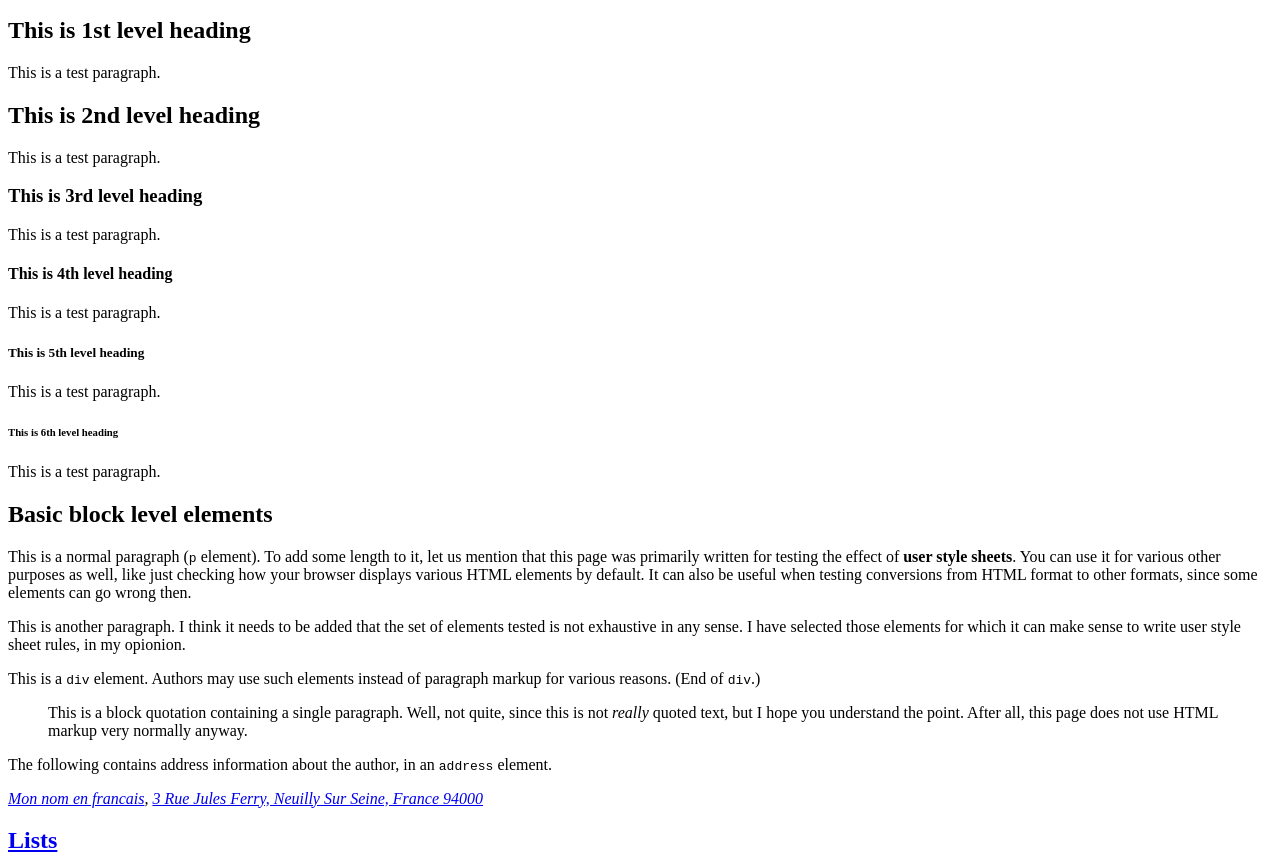
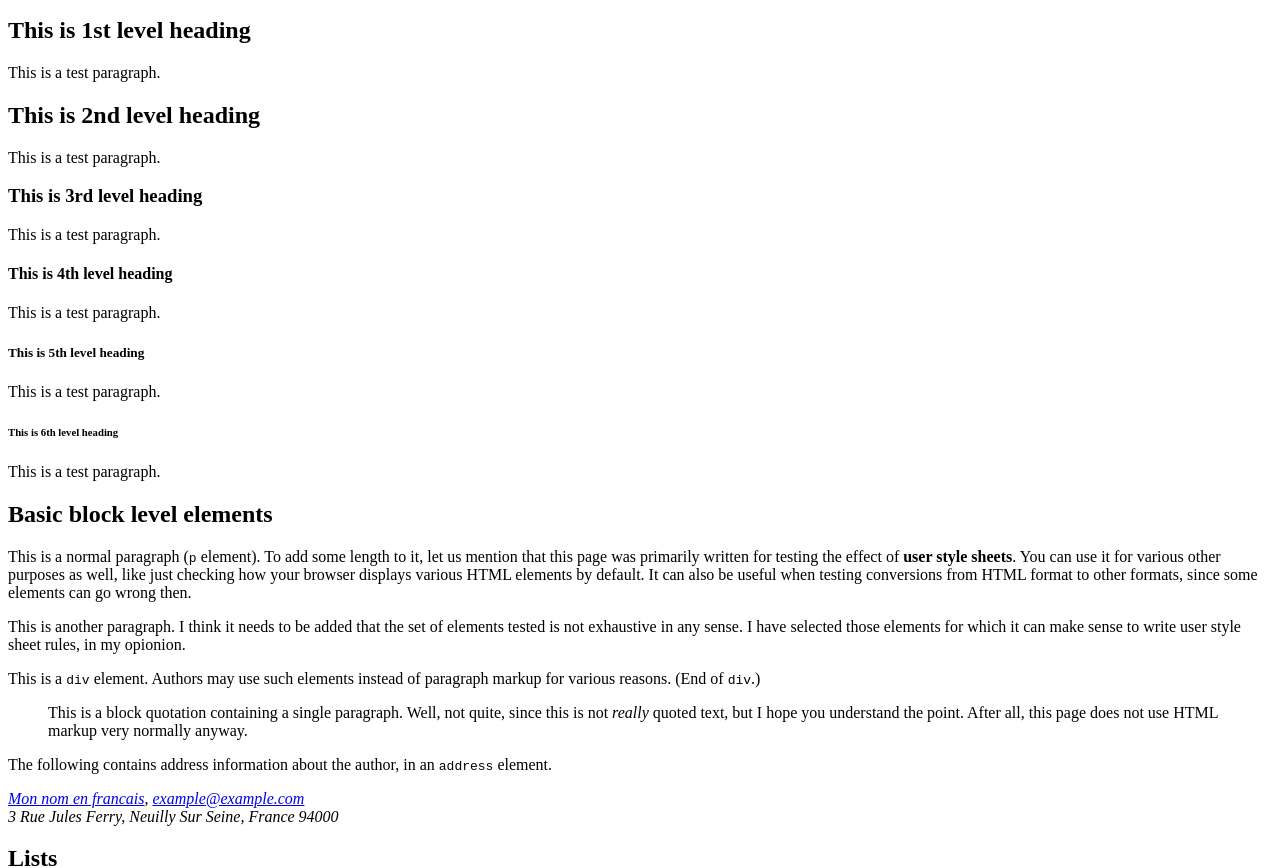
Before and after one commit to estelle/html_elements, a plain HTML site: page index.html in a window 1280 px wide. Shown: the part 101-969 px from the top of the page. Drawn offline with Linux system fonts and the light colour scheme.

Commit message:
Update index.html

```diff
--- a/index.html
+++ b/index.html
@@ -61,7 +61,7 @@ page does not use HTML markup very normally anyway.</p>
 element.</p>
 <address>
 <a href="../somelink.html" lang="fr" hreflang="en">Mon nom en francais</a>,
-<a href="mailto:example@example.com>example@example.com</a><br>
+<a href="mailto:example@example.com">example@example.com</a><br>
 3 Rue Jules Ferry, Neuilly Sur Seine, France 94000
 </address></article>
 
```
